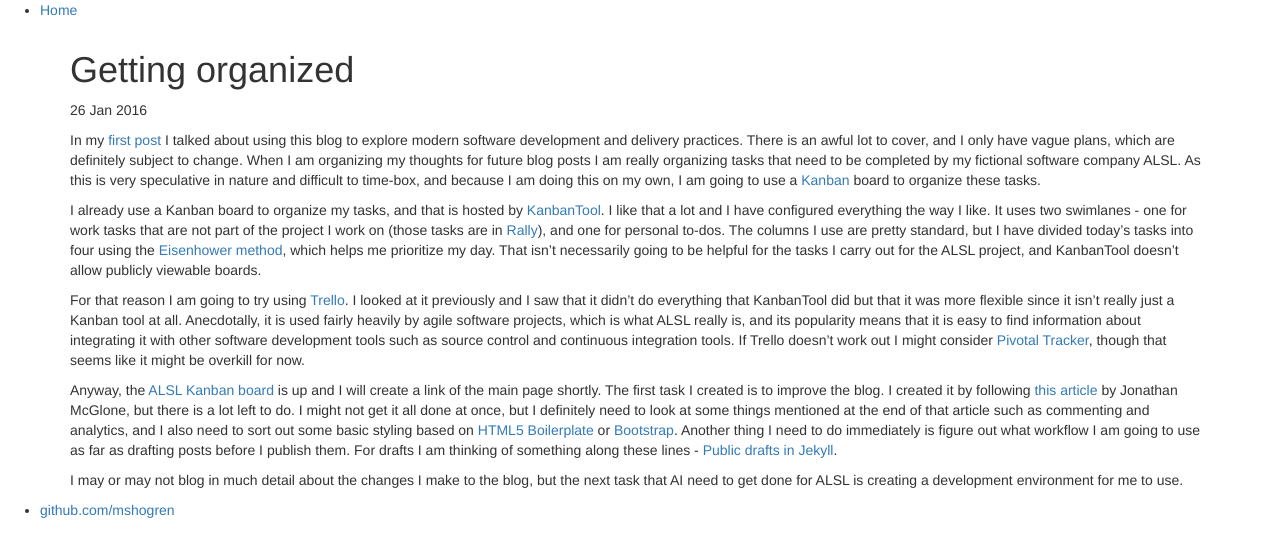
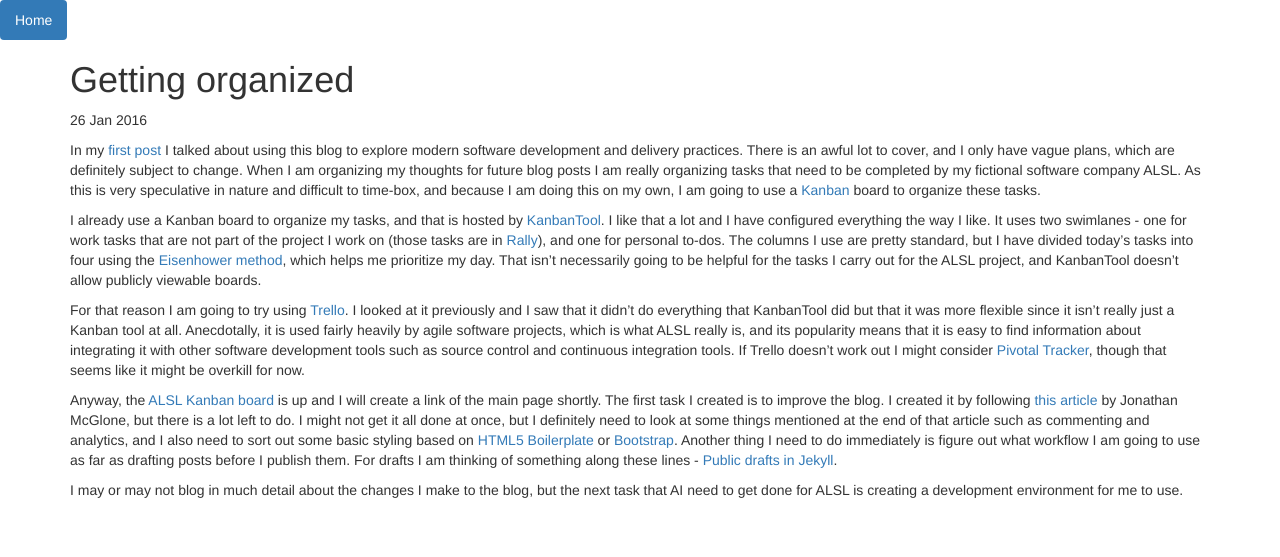
Before and after one commit to mshogren/mshogren.github.io, a Jekyll site: the page built from _posts/2016-01-26-getting-organized.md, in a window 1280 px wide. Shown: the top 557 px of the page. Built offline with Jekyll 4.4.1, drawn with Linux system fonts in a browser that asks for light colours; nearby versions of some CDN libraries.

Commit message:
Update navigation and remove footer

```diff
--- a/_layouts/default.html
+++ b/_layouts/default.html
@@ -20,20 +20,16 @@
   </head>
   <body>
     <nav>
-	  <ul>
-		<li><a href="/">Home</a></li>
-	  </ul>
+      <ul class="nav nav-pills">
+        <li role="presentation" class="active"><a href="/">Home</a></li>
+      </ul>
 	</nav>
+
 	<div class="container">
 
 	{{ content }}
 
 	</div><!-- /.container -->
-	<footer>
-	  <ul>
-		<li><a href="https://github.com/mshogren">github.com/mshogren</a></li>
-	  </ul>
-	</footer>
 
     <!-- jQuery (necessary for Bootstrap's JavaScript plugins) -->
     <script src="https://ajax.googleapis.com/ajax/libs/jquery/1.11.3/jquery.min.js"></script>
```
